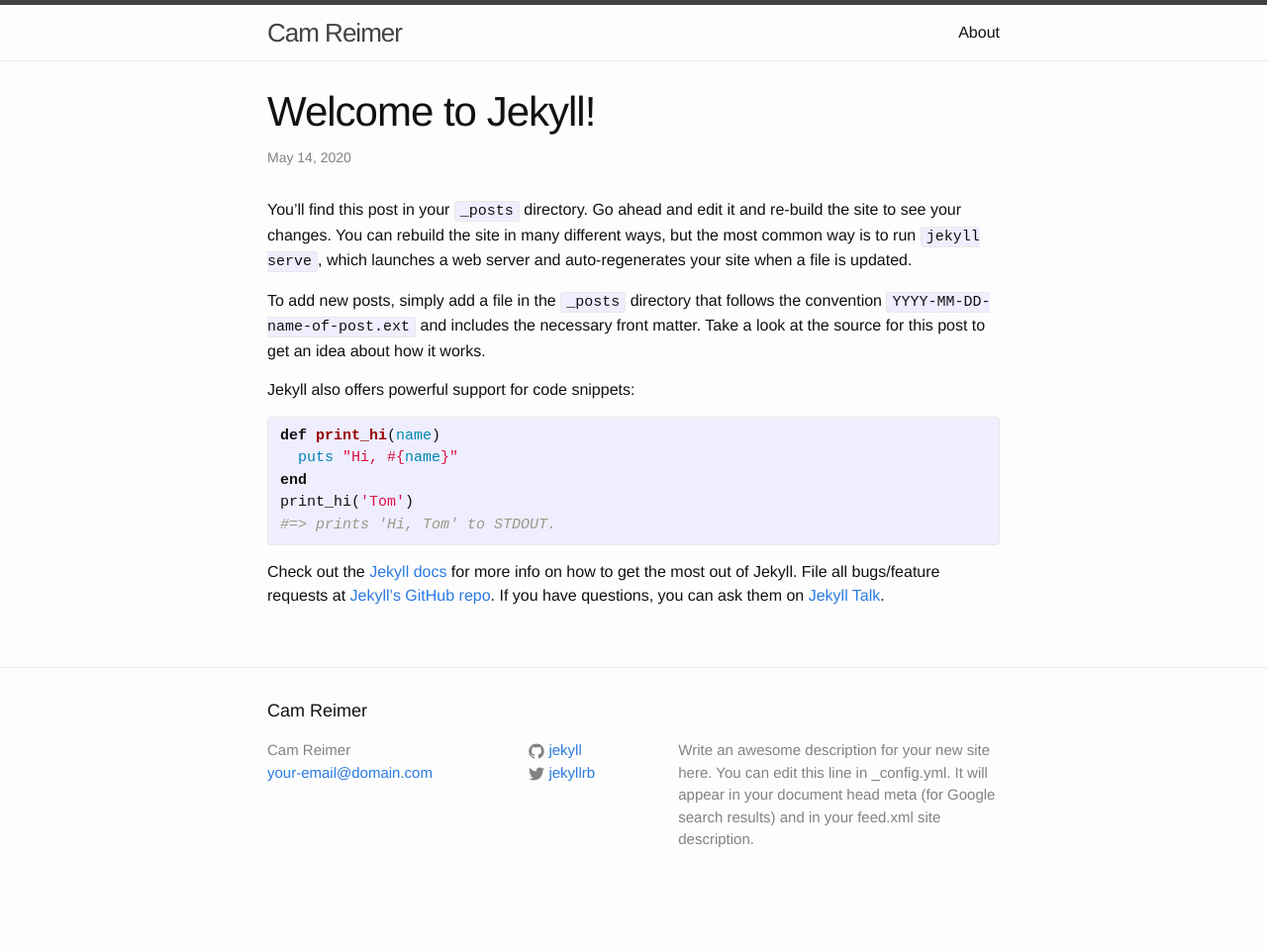
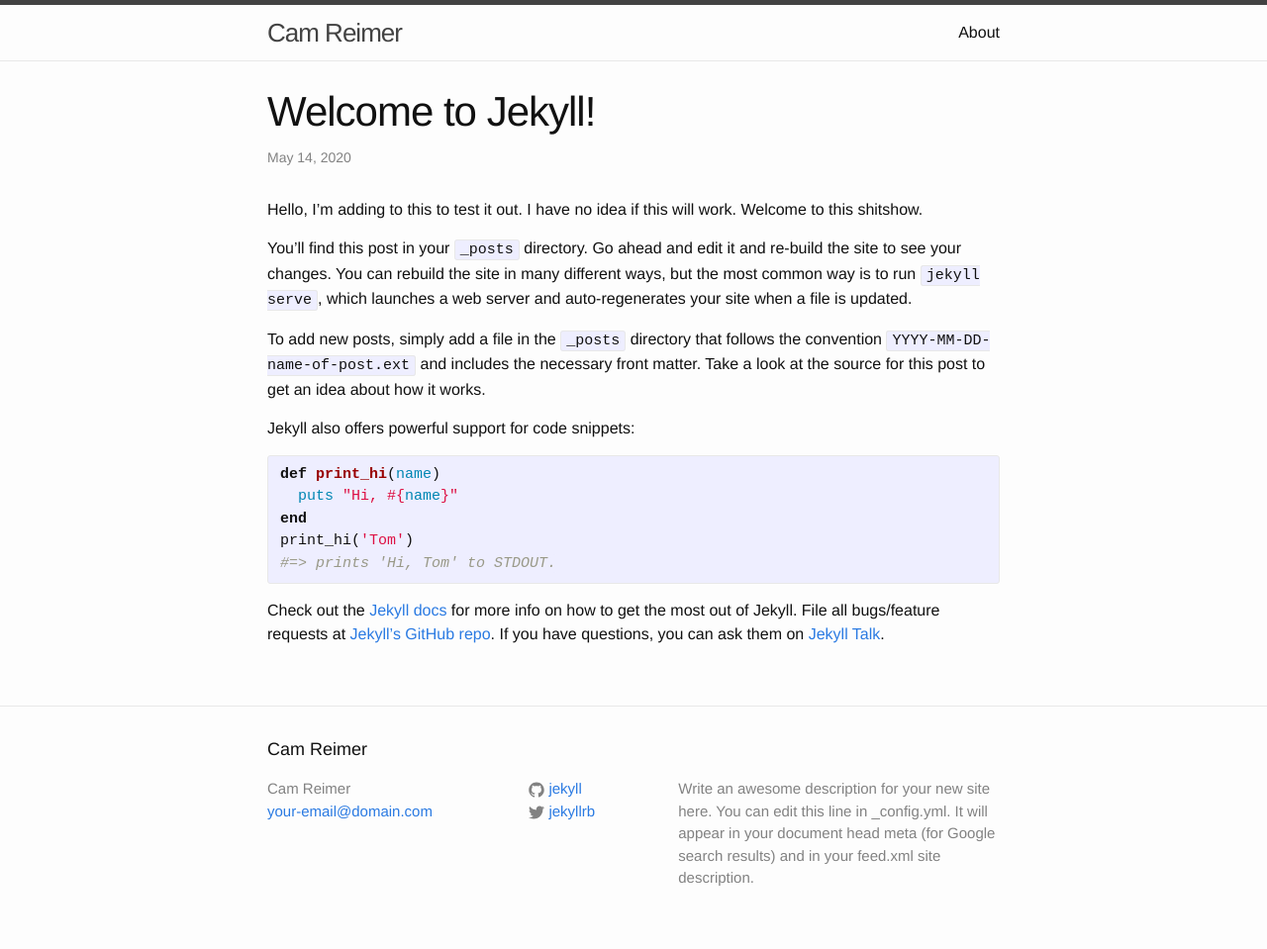
Before and after one commit to cameronjreimer/cameronjreimer.github.io, a Jekyll site: the page built from _posts/2020-05-14-welcome-to-jekyll.markdown, in a window 1280 px wide. Shown: the whole page at 99% size. Built offline with Jekyll 4.4.1, drawn with Linux system fonts in a browser that asks for light colours; before the commit the page ends 920 px from its top, so only the background shows below that.

Commit message:
Update 2020-05-14-welcome-to-jekyll.markdown

```diff
--- a/_posts/2020-05-14-welcome-to-jekyll.markdown
+++ b/_posts/2020-05-14-welcome-to-jekyll.markdown
@@ -4,6 +4,8 @@ title:  "Welcome to Jekyll!"
 date:   2020-05-14 23:20:00 +0000
 categories: jekyll update
 ---
+Hello, I'm adding to this to test it out. I have no idea if this will work. Welcome to this shitshow.
+
 You’ll find this post in your `_posts` directory. Go ahead and edit it and re-build the site to see your changes. You can rebuild the site in many different ways, but the most common way is to run `jekyll serve`, which launches a web server and auto-regenerates your site when a file is updated.
 
 To add new posts, simply add a file in the `_posts` directory that follows the convention `YYYY-MM-DD-name-of-post.ext` and includes the necessary front matter. Take a look at the source for this post to get an idea about how it works.
```
